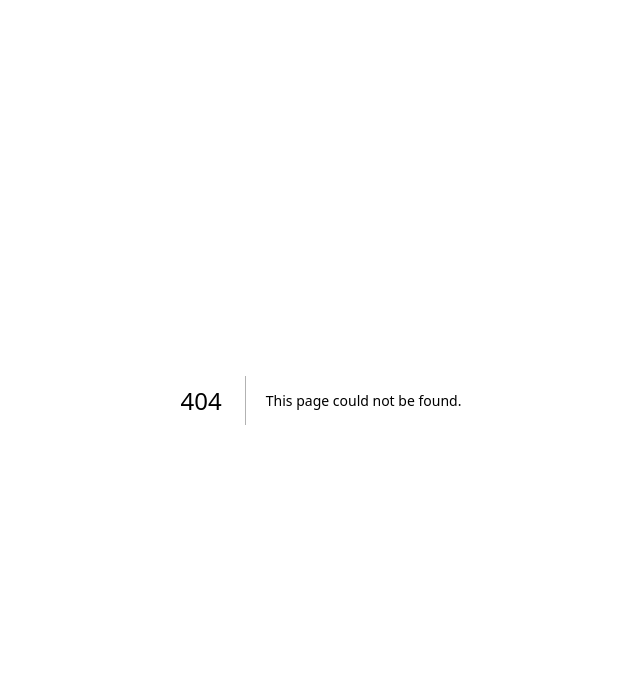
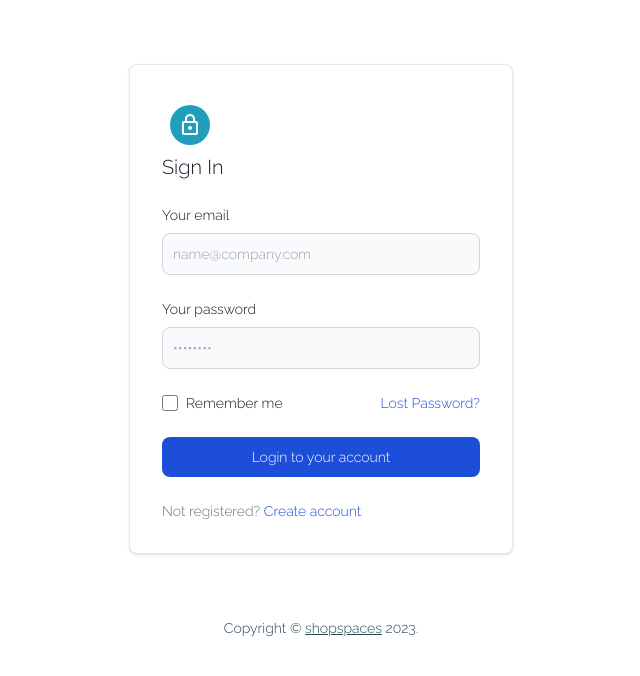
Before and after one commit to dglitxh/shopspaces, a Next.js app: page /auth/signin in a window 1280 px wide. Before the commit this address had no page. Shown: the top 676 px of the page, without its empty margins (319-959 px from the left). Built offline with nearby package versions, Linux system fonts and the light colour scheme.

Commit message:
add: signin page

```diff
--- /dev/null
+++ b/src/app/auth/signin/page.tsx
@@ -0,0 +1,20 @@
+"use client";
+import React from "react";
+import SignIn from "./SignIn";
+import { ColorModeContext, useThemeHook } from "@/utils/theme";
+import { CssBaseline } from "@mui/material";
+import { ThemeProvider } from "@mui/material/styles";
+
+export default function Home() {
+  const { theme, colorMode } = useThemeHook();
+  return (
+    <ColorModeContext.Provider value={colorMode}>
+      <ThemeProvider theme={theme}>
+        <CssBaseline />
+        <div>
+          <SignIn />
+        </div>
+      </ThemeProvider>
+    </ColorModeContext.Provider>
+  );
+}
```
